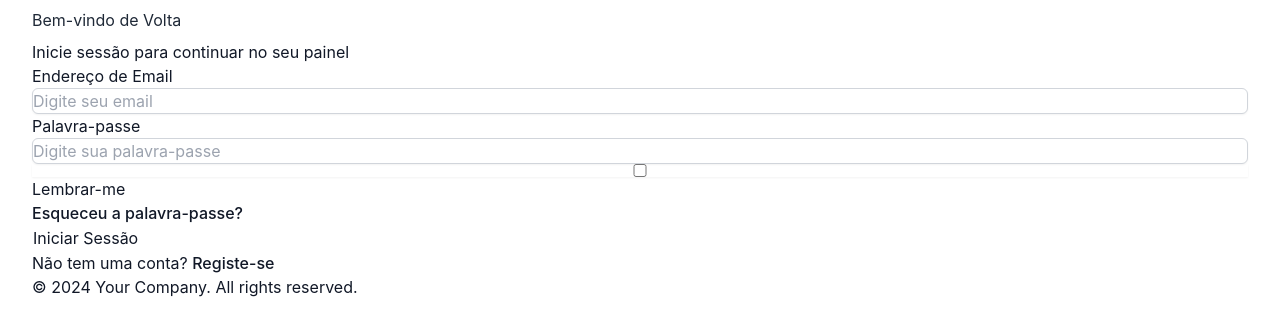
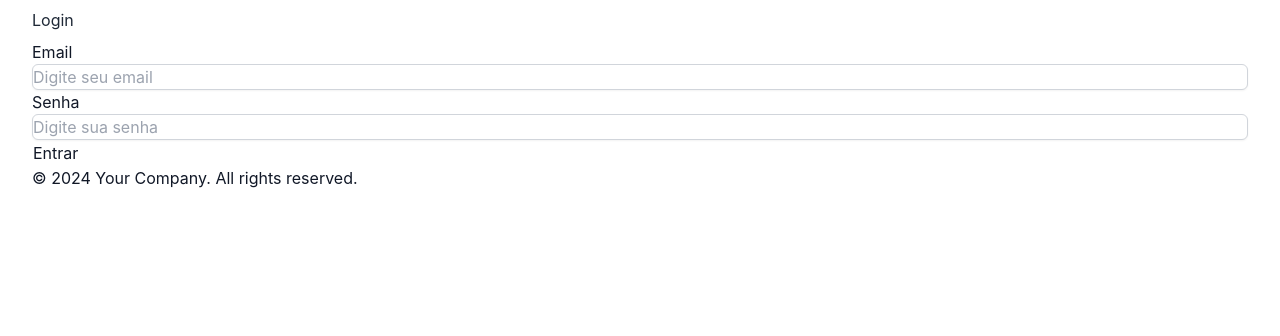
Before and after one commit to JoelDeAriovaldo/dashboard-sales, a React (Vite) app: page /login in a window 1280 px wide. Shown: the top 336 px of the page. Built offline with nearby package versions, Linux system fonts and the light colour scheme.

Commit message:
adiciona hook de autenticação e implementa login/logout na página de login

```diff
--- a/src/hooks/useAuth.jsx
+++ b/src/hooks/useAuth.jsx
@@ -0,0 +1,30 @@
+import { useState, useEffect } from "react";
+import { authService } from "../services/auth";
+
+export const useAuth = () => {
+  const [isAuthenticated, setIsAuthenticated] = useState(false);
+  const [loading, setLoading] = useState(true);
+
+  useEffect(() => {
+    const token = localStorage.getItem("token");
+    setIsAuthenticated(!!token);
+    setLoading(false);
+  }, []);
+
+  const login = async (email, password) => {
+    try {
+      const data = await authService.login(email, password);
+      setIsAuthenticated(true);
+      return data;
+    } catch (error) {
+      throw error;
+    }
+  };
+
+  const logout = () => {
+    authService.logout();
+    setIsAuthenticated(false);
+  };
+
+  return { isAuthenticated, loading, login, logout };
+};
--- a/src/pages/Login.jsx
+++ b/src/pages/Login.jsx
@@ -1,94 +1,58 @@
-import React from "react";
+import React, { useState } from "react";
 import { useNavigate } from "react-router-dom";
+import { useAuth } from "../hooks/useAuth";
 import AuthLayout from "../layouts/AuthLayout";
+import Loader from "../components/common/Loader";
+import TextInput from "../components/forms/TextInput";
+import Button from "../components/common/Button";
 
 const Login = () => {
   const navigate = useNavigate();
+  const { login } = useAuth();
+  const [email, setEmail] = useState("");
+  const [password, setPassword] = useState("");
+  const [error, setError] = useState("");
+  const [loading, setLoading] = useState(false);
 
-  const handleLogin = (e) => {
+  const handleLogin = async (e) => {
     e.preventDefault();
+    setLoading(true);
+    try {
+      await login(email, password);
       navigate("/dashboard");
+    } catch (error) {
+      setError("Credenciais inválidas");
+    } finally {
+      setLoading(false);
+    }
   };
 
   return (
     <AuthLayout>
-      <div className="flex flex-col items-center">
-        <div className="text-center w-full">
-          <h1 className="text-3xl font-bold text-gray-800 dark:text-white mb-2">
-            Bem-vindo de Volta
-          </h1>
-          <p className="text-gray-500 dark:text-gray-400">
-            Inicie sessão para continuar no seu painel
-          </p>
-        </div>
-        <form onSubmit={handleLogin} className="w-full space-y-6 mt-8">
-          <div>
-            <label
-              htmlFor="email"
-              className="block text-sm font-medium text-gray-700 dark:text-gray-300 mb-2"
-            >
-              Endereço de Email
-            </label>
-            <input
-              type="email"
-              id="email"
-              name="email"
-              className="w-full px-4 py-2 border border-gray-300 rounded-lg focus:ring-blue-500 focus:border-blue-500"
+      <h1 className="text-2xl font-bold mb-6">Login</h1>
+      <form onSubmit={handleLogin}>
+        <TextInput
+          label="Email"
+          value={email}
+          onChange={(e) => setEmail(e.target.value)}
           placeholder="Digite seu email"
-              required
         />
-          </div>
-          <div>
-            <label
-              htmlFor="password"
-              className="block text-sm font-medium text-gray-700 dark:text-gray-300 mb-2"
-            >
-              Palavra-passe
-            </label>
-            <input
+        <TextInput
+          label="Senha"
           type="password"
-              id="password"
-              name="password"
-              className="w-full px-4 py-2 border border-gray-300 rounded-lg focus:ring-blue-500 focus:border-blue-500"
-              placeholder="Digite sua palavra-passe"
-              required
+          value={password}
+          onChange={(e) => setPassword(e.target.value)}
+          placeholder="Digite sua senha"
         />
-          </div>
-          <div className="flex items-center justify-between">
-            <div className="flex items-center">
-              <input
-                id="remember"
-                type="checkbox"
-                className="h-4 w-4 text-blue-600 focus:ring-blue-500 border-gray-300 rounded"
-              />
-              <label
-                htmlFor="remember"
-                className="ml-2 block text-sm text-gray-700 dark:text-gray-300"
-              >
-                Lembrar-me
-              </label>
-            </div>
-            <a
-              href="#"
-              className="text-sm font-medium text-blue-600 hover:text-blue-500"
-            >
-              Esqueceu a palavra-passe?
-            </a>
-          </div>
-          <button
-            type="submit"
-            className="w-full py-2 px-4 bg-blue-600 hover:bg-blue-700 text-white font-medium rounded-lg transition-colors duration-200"
-          >
-            Iniciar Sessão
-          </button>
+        <Button type="submit" className="w-full mt-4" disabled={loading}>
+          {loading ? (
+            <Loader type="spinner" size="sm" color="secondary" />
+          ) : (
+            "Entrar"
+          )}
+        </Button>
+        {error && <p className="text-red-500 text-sm mt-2">{error}</p>}
       </form>
-        <p className="mt-4 text-center text-sm text-gray-600 dark:text-gray-400">
-          Não tem uma conta?{" "}
-          <a href="#" className="text-blue-600 hover:text-blue-500 font-medium">
-            Registe-se
-          </a>
-        </p>
-      </div>
     </AuthLayout>
   );
 };
--- /dev/null
+++ b/src/services/auth.js
@@ -0,0 +1,19 @@
+import api from '../utils/api';
+
+export const authService = {
+    async login(email, password) {
+        try {
+            const response = await api.post('/auth/login', { email, password });
+            if (response.data.token) {
+                localStorage.setItem('token', response.data.token);
+            }
+            return response.data;
+        } catch (error) {
+            throw error;
+        }
+    },
+
+    async logout() {
+        localStorage.removeItem('token');
+    }
+};
--- a/src/utils/api.js
+++ b/src/utils/api.js
@@ -1,34 +1,24 @@
-export const fetchData = async (url, options = {}) => {
-    try {
-        const response = await fetch(url, options);
-        if (!response.ok) {
-            throw new Error('Network response was not ok');
+import axios from 'axios';
+
+const api = axios.create({
+    baseURL: 'https://backend-sales-dlt4.onrender.com/api',
+    timeout: 5000,
+    headers: {
+        'Content-Type': 'application/json',
+    }
+});
+
+api.interceptors.request.use(
+    (config) => {
+        const token = localStorage.getItem('token');
+        if (token) {
+            config.headers.Authorization = `Bearer ${token}`;
         }
-        const data = await response.json();
-        return data;
-    } catch (error) {
-        console.error('Fetch error:', error);
-        throw error;
+        return config;
+    },
+    (error) => {
+        return Promise.reject(error);
     }
-};
+);
 
-export const postData = async (url, data, options = {}) => {
-    try {
-        const response = await fetch(url, {
-            method: 'POST',
-            headers: {
-                'Content-Type': 'application/json',
-            },
-            body: JSON.stringify(data),
-            ...options,
-        });
-        if (!response.ok) {
-            throw new Error('Network response was not ok');
-        }
-        const result = await response.json();
-        return result;
-    } catch (error) {
-        console.error('Post error:', error);
-        throw error;
-    }
-};
+export default api;
```
Lines whose indentation alone changed are shown as unchanged.
